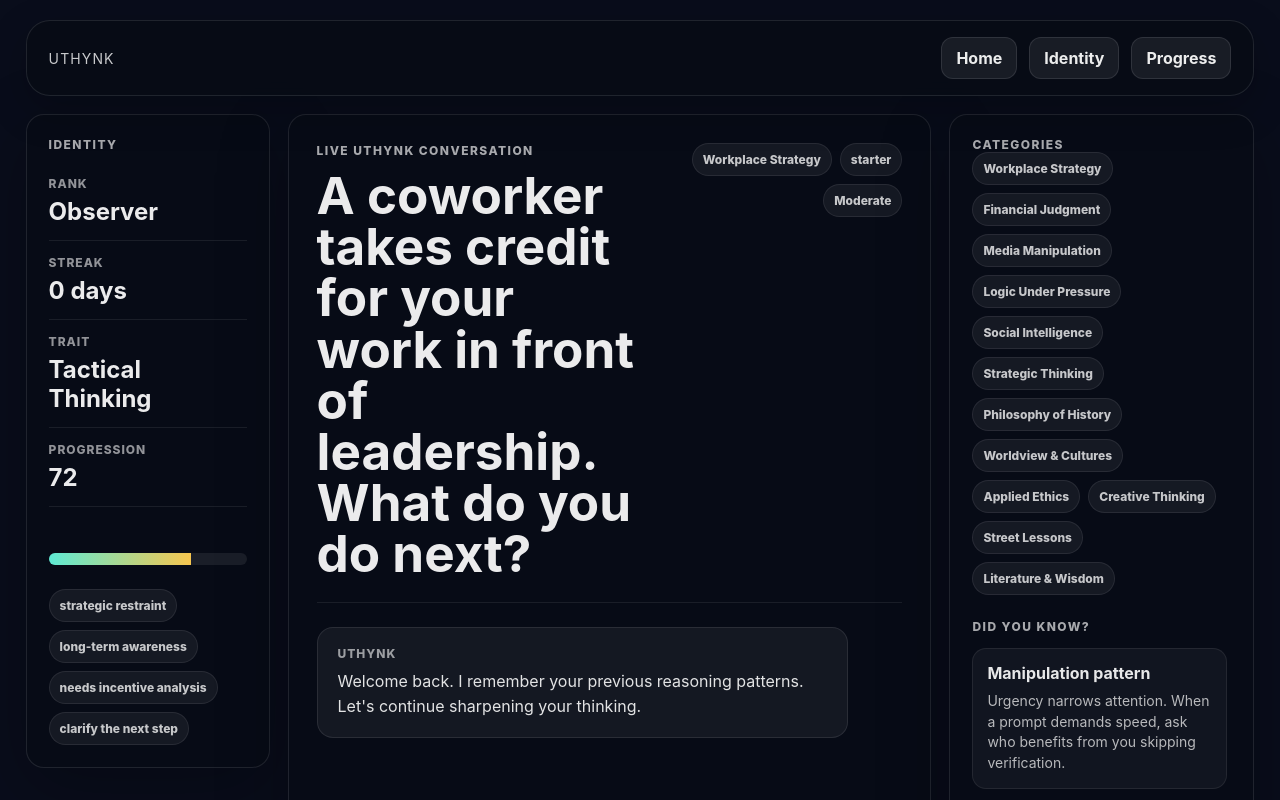
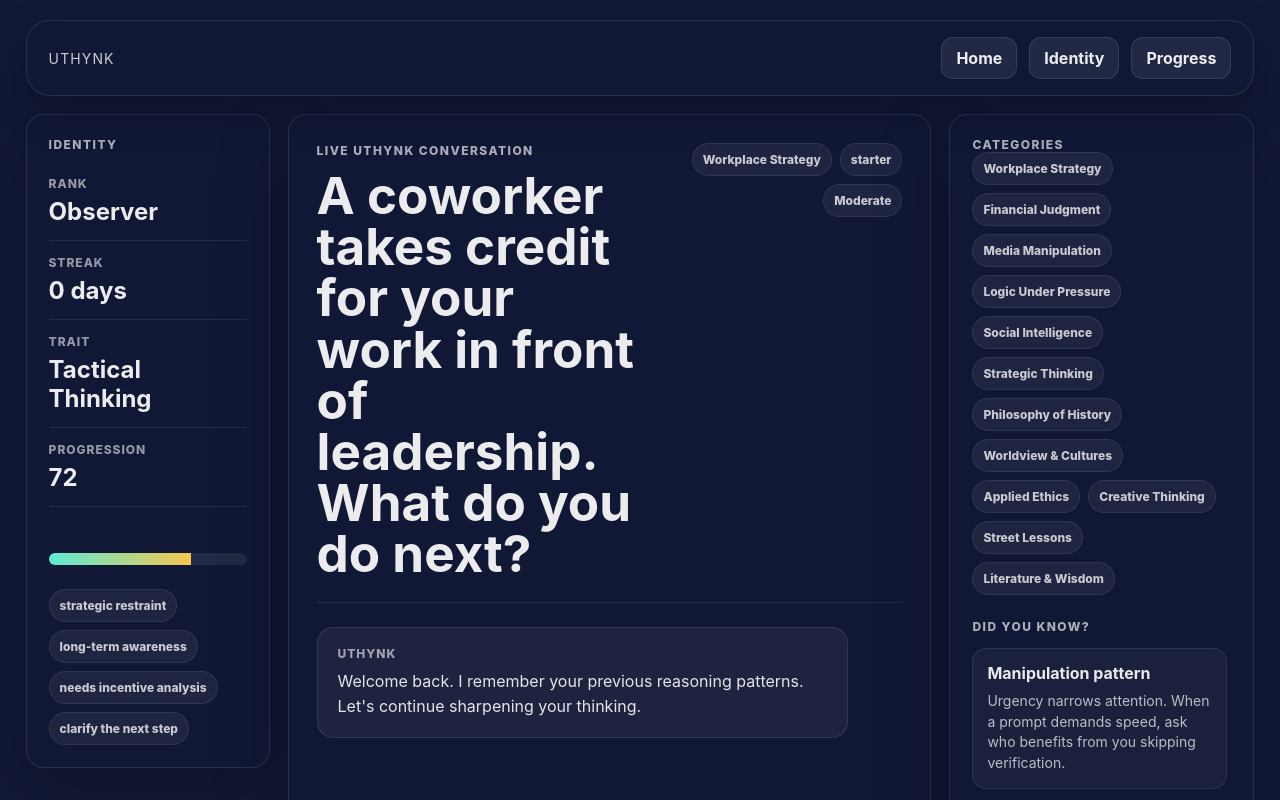
Before and after one commit to nfc3-1/UTHYNK-BETA-2.0, a Next.js app: page /reasoning in a window 1280 px wide. Shown: the top 800 px of the page. Built offline with nearby package versions, Linux system fonts and the light colour scheme.

Commit message:
Lighten UThynk dark palette

```diff
--- a/app/styles/globals.css
+++ b/app/styles/globals.css
@@ -21,7 +21,7 @@ body{
   margin:0;
   color: var(--text);
   font-family: Inter, ui-sans-serif, system-ui, sans-serif;
-  background:#090d1b;
+  background:#121936;
 }
 
 a{
@@ -377,7 +377,7 @@ a{
 }
 
 .reasoningShell .appTop{
-  background:rgba(8,12,22,0.86);
+  background:rgba(18,25,54,0.90);
   border-color:rgba(255,255,255,0.10);
   box-shadow:0 14px 40px rgba(0,0,0,0.22);
 }
@@ -393,7 +393,7 @@ a{
 .uthynkSidePanel,
 .uthynkConversationPanel{
   border:1px solid rgba(255,255,255,0.10);
-  background:rgba(8,12,22,0.82);
+  background:rgba(18,25,54,0.86);
   border-radius:18px;
   box-shadow:0 20px 70px rgba(0,0,0,0.26);
 }
```
